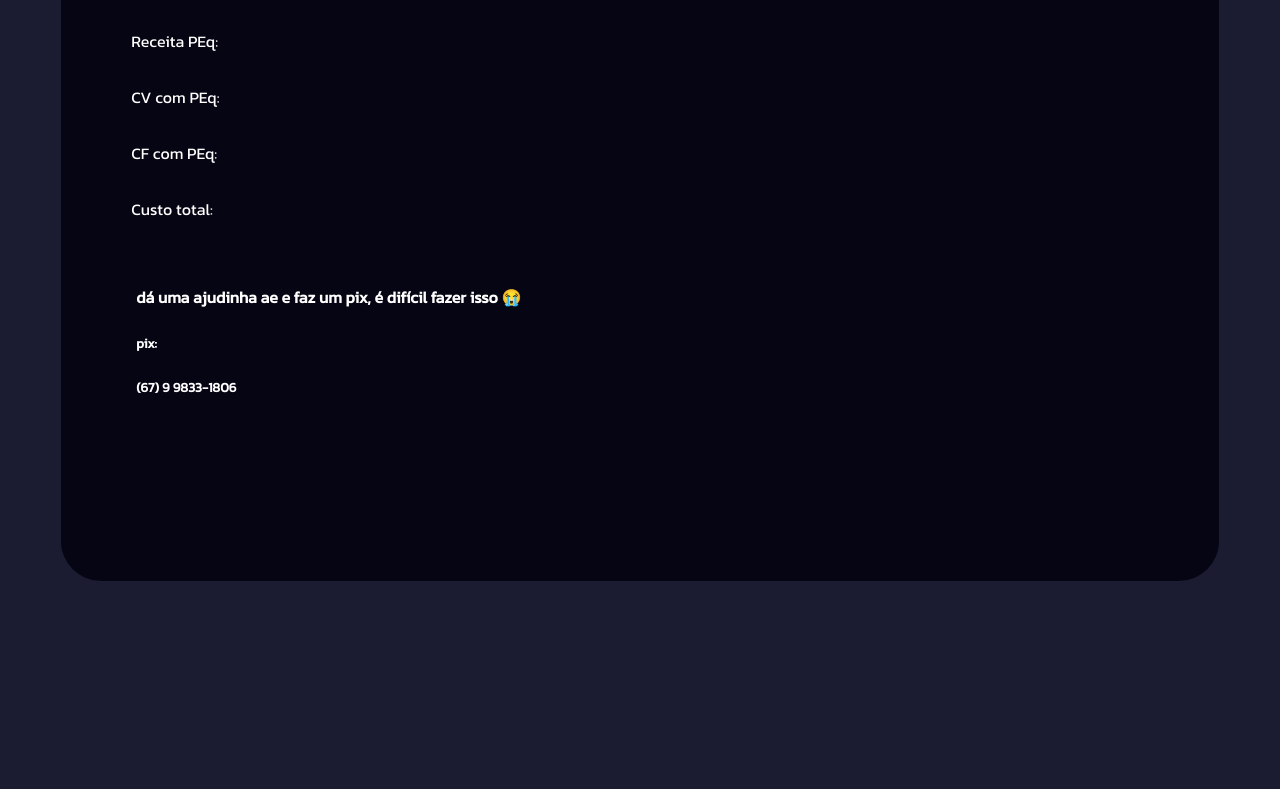
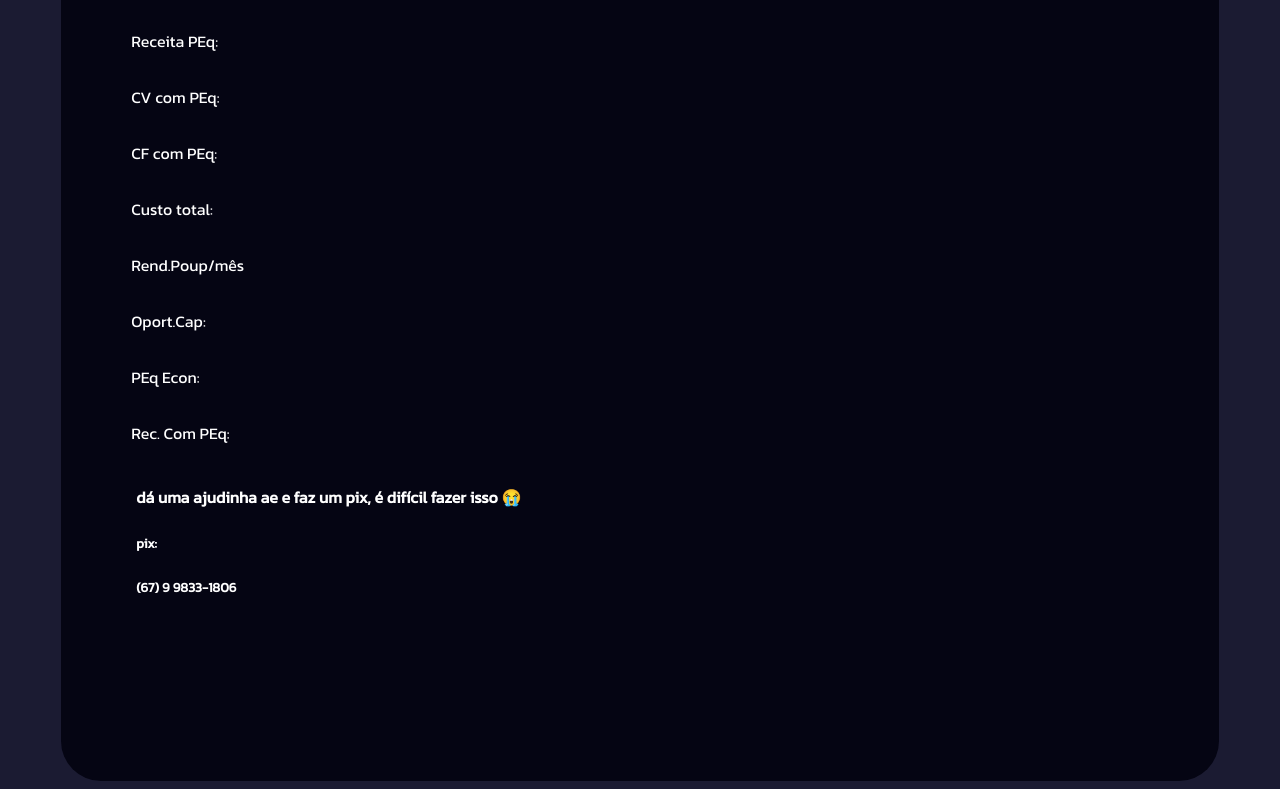
Before and after one commit to LiugLOL/clone, a website: page index.html in a window 1280 px wide. Shown: the part 1230-2019 px from the top of the page. Before the commit the page ends 1819 px from the top, so only its background shows below. Drawn offline with Linux system fonts and the light colour scheme.

Commit message:
Atualizar o index.html

```diff
--- a/index.html
+++ b/index.html
@@ -115,6 +115,22 @@
              <p class="p">Custo total:</p>
              <p class="re" id="custoTotal"></p>
             </article>
+            <article>
+                <p class="p">Rend.Poup/mês</p>
+                <p class="re" id="rendPoupMes"></p>
+            </article>
+            <article>
+                <p class="p">Oport.Cap:</p>
+                <p class="re" id="oportCap"></p>
+            </article>
+            <article>
+                <p class="p">PEq Econ:</p>
+                <p class="re" id="peqEcon"></p>
+            </article>
+            <article>
+                <p class="p">Rec. Com PEq:</p>
+                <p class="re" id="recComPeq"></p>
+
              <br><br>
 
 
```
Lines whose indentation alone changed are shown as unchanged.
